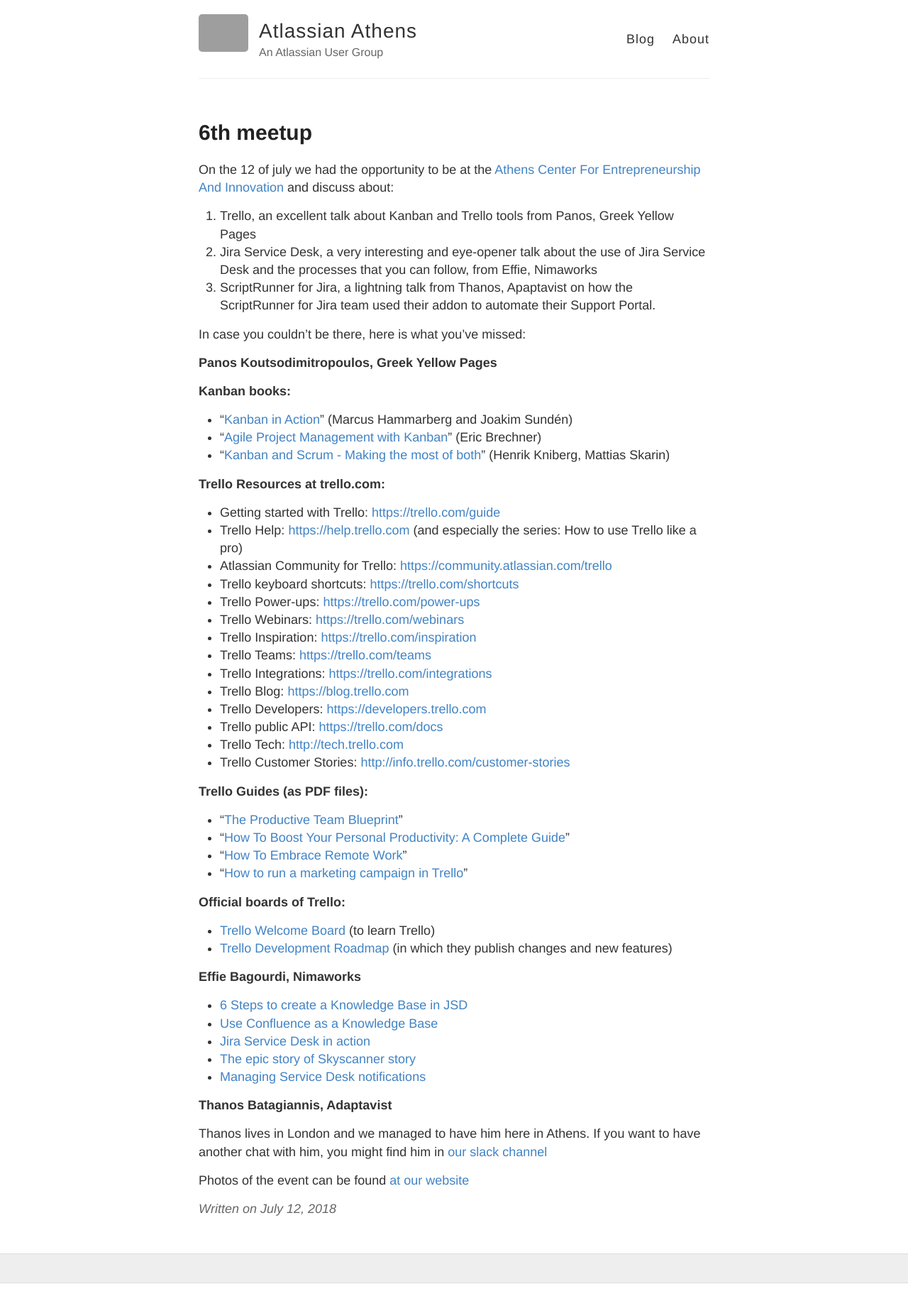
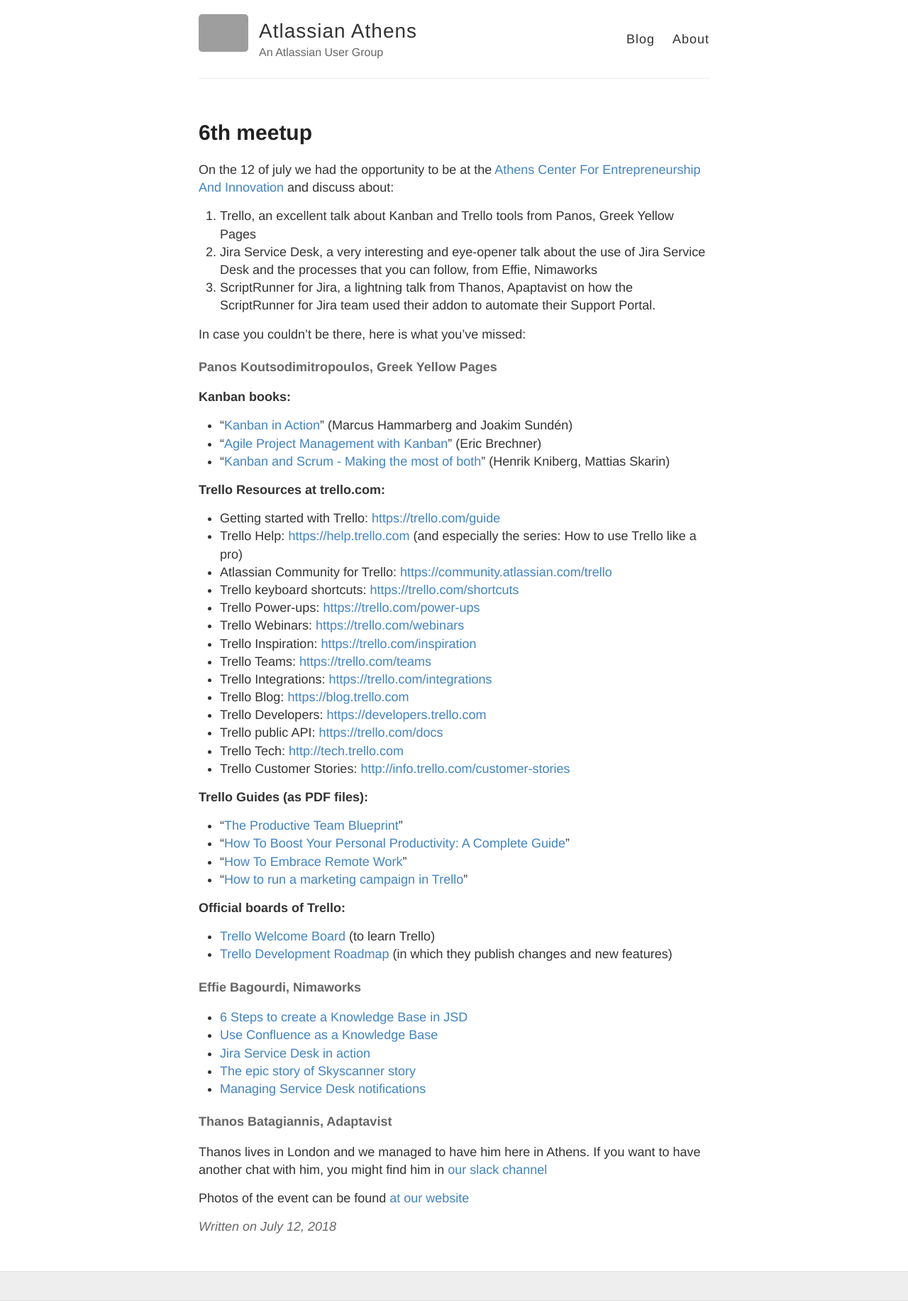
Before and after one commit to auggr/auggr.github.io, a Jekyll site: the page built from _posts/2018-7-12-6th-meetup.md, in a window 1280 px wide. Shown: the whole page at 71% size. Built offline with Jekyll 4.4.1, drawn with Linux system fonts in a browser that asks for light colours; before the commit the page ends 1808 px from its top, so only the background shows below that; grey boxes are pictures that could not be loaded.

Commit message:
Set names to headers and sections to bold

```diff
--- a/_posts/2018-7-12-6th-meetup.md
+++ b/_posts/2018-7-12-6th-meetup.md
@@ -11,7 +11,7 @@ On the 12 of july we had the opportunity to be at the [Athens Center For Entrepr
 
 In case you couldn't be there, here is what you've missed:
 
-**Panos Koutsodimitropoulos, Greek Yellow Pages**
+#### Panos Koutsodimitropoulos, Greek Yellow Pages
 
 **Kanban books:**
 
@@ -48,7 +48,7 @@ In case you couldn't be there, here is what you've missed:
 * [Trello Welcome Board](https://trello.com/b/bKbdmCKB/welcome-board) (to learn Trello)
 * [Trello Development Roadmap](https://trello.com/b/nC8QJJoZ/trello-development-roadmap) (in which they publish changes and new features)
 
-**Effie Bagourdi, Nimaworks**
+#### Effie Bagourdi, Nimaworks
 
 * [6 Steps to create a Knowledge Base in JSD](https://www.atlassian.com/blog/jira-service-desk/6-steps-to-create-knowledge-base-jira-service-desk-confluence)
 * [Use Confluence as a Knowledge Base](https://confluence.atlassian.com/doc/use-confluence-as-a-knowledge-base-218275154.html)
@@ -56,7 +56,7 @@ In case you couldn't be there, here is what you've missed:
 * [The epic story of Skyscanner story](https://www.atlassian.com/it-unplugged/best-practices-and-trends/epic-customer-story-of-skyscanner-service-desk)
 * [Managing Service Desk notifications](https://confluence.atlassian.com/servicedeskserver/managing-service-desk-notifications-939926348.html)
 
-**Thanos Batagiannis, Adaptavist**
+#### Thanos Batagiannis, Adaptavist
 
 Thanos lives in London and we managed to have him here in Athens. If you want to have another chat with him, you might find him in [our slack channel](https://aug.gr/2ItvAlj)
 
```
